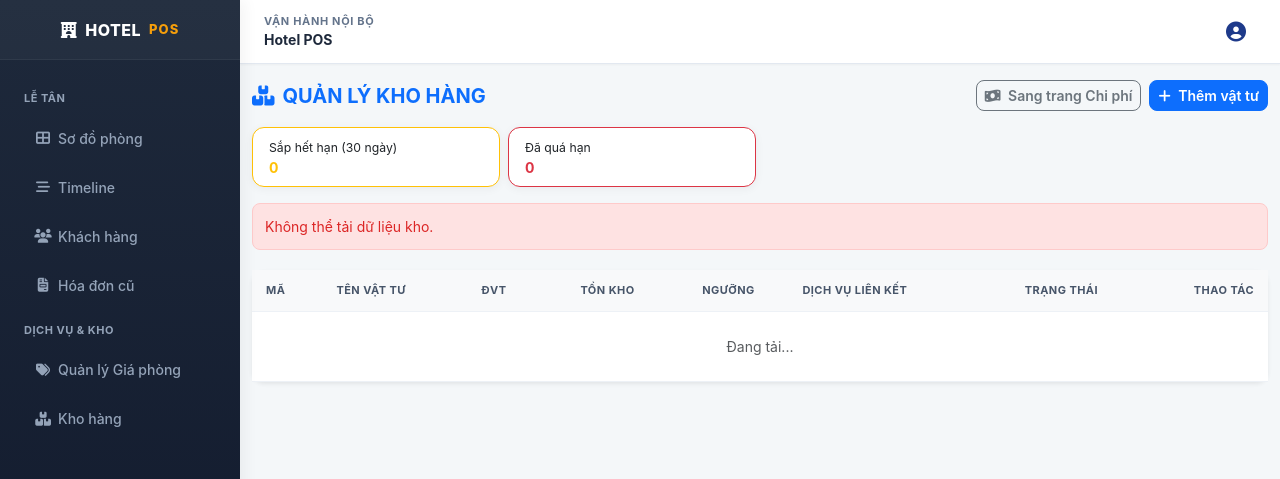
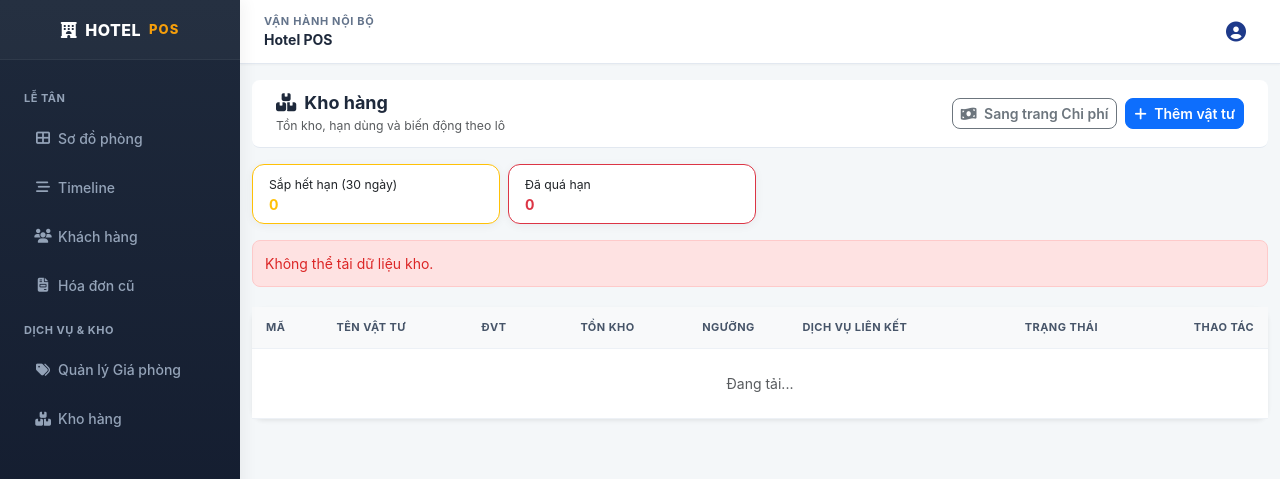
Before and after one commit to minhduong101000/hotel_management_system, a Python web app: template templates/warehouse/index.html in a window 1280 px wide. Shown: the top 479 px of the page. Run offline with Jinja, Linux system fonts and the light colour scheme; the template is opened without the code that fills it, so the values that code supplies are empty; some libraries are stand-ins or nearby versions.

Commit message:
feat: polish service inventory and pricing headers

```diff
--- a/templates/services/index.html
+++ b/templates/services/index.html
@@ -2,8 +2,8 @@
 
 {% block content %}
 <div class="container-fluid p-4">
-    <div class="d-flex justify-content-between align-items-center mb-4">
-        <h3><i class="fas fa-concierge-bell me-2"></i>QUẢN LÝ DỊCH VỤ & MENU</h3>
+    <div class="page-header mb-3 rounded-3">
+        <div><h1 class="page-header__title"><i class="fas fa-concierge-bell me-2"></i>Dịch vụ & minibar</h1><small class="text-muted">Danh mục món và đơn giá áp dụng khi khách sử dụng</small></div>
         <button class="btn btn-primary" onclick="openModal()">
             <i class="fas fa-plus"></i> Thêm món mới
         </button>
--- a/templates/warehouse/index.html
+++ b/templates/warehouse/index.html
@@ -2,8 +2,8 @@
 
 {% block content %}
 <div class="container-fluid py-3">
-    <div class="d-flex justify-content-between align-items-center mb-3 flex-wrap gap-2">
-        <h5 class="fw-bold text-primary m-0"><i class="fas fa-boxes me-2"></i>QUẢN LÝ KHO HÀNG</h5>
+    <div class="page-header mb-3 rounded-3 flex-wrap">
+        <div><h1 class="page-header__title"><i class="fas fa-boxes me-2"></i>Kho hàng</h1><small class="text-muted">Tồn kho, hạn dùng và biến động theo lô</small></div>
         <div class="d-flex gap-2">
             <a class="btn btn-outline-secondary btn-sm" href="{{ url_for('expense.index') }}">
                 <i class="fas fa-money-bill-wave me-1"></i> Sang trang Chi phí
```
Also changed, not shown: templates/admin/price_manager.html (+2 -5 lines), tests/test_frontdesk_ui_polish.py (+9 -0 lines).
